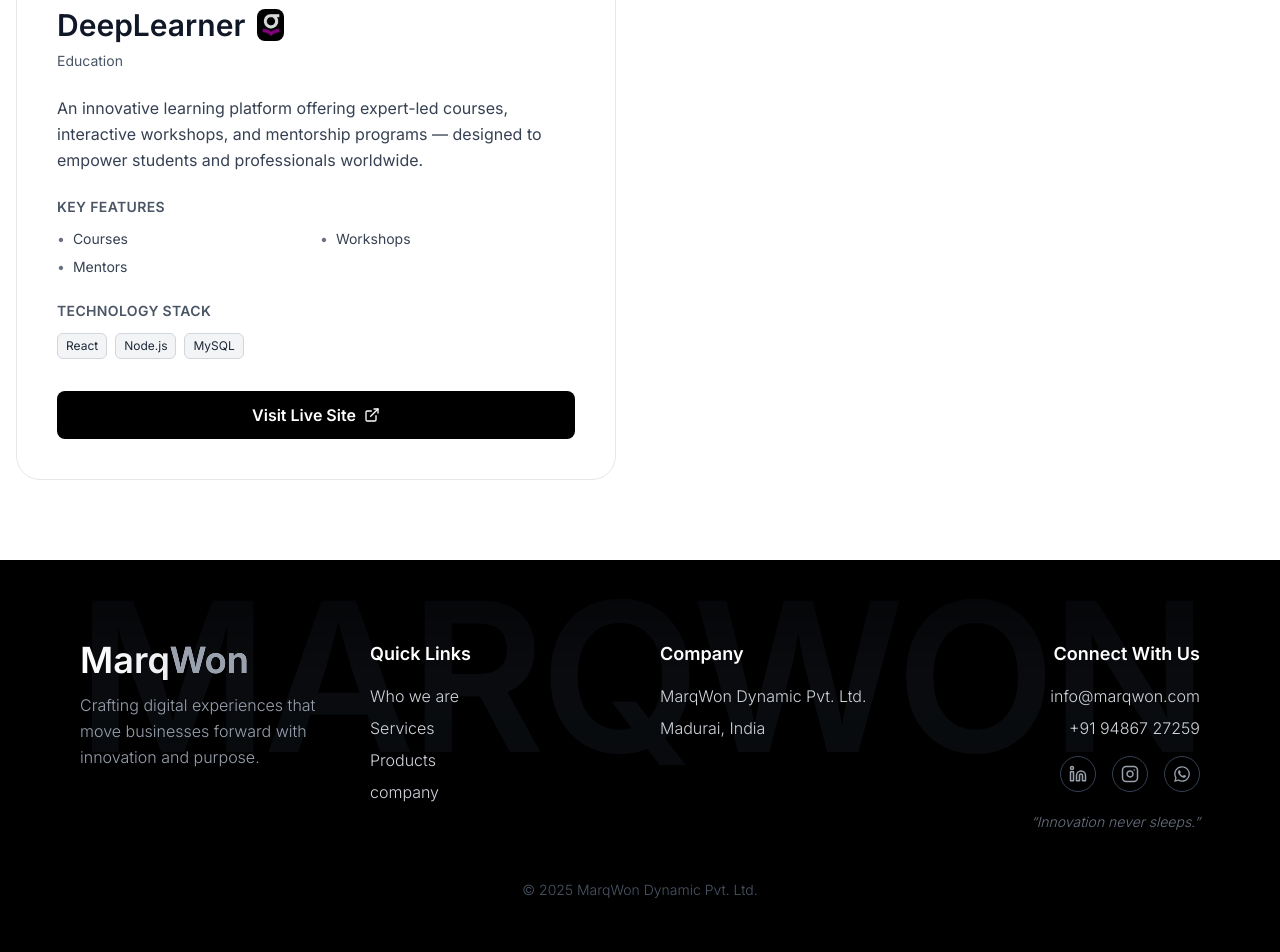
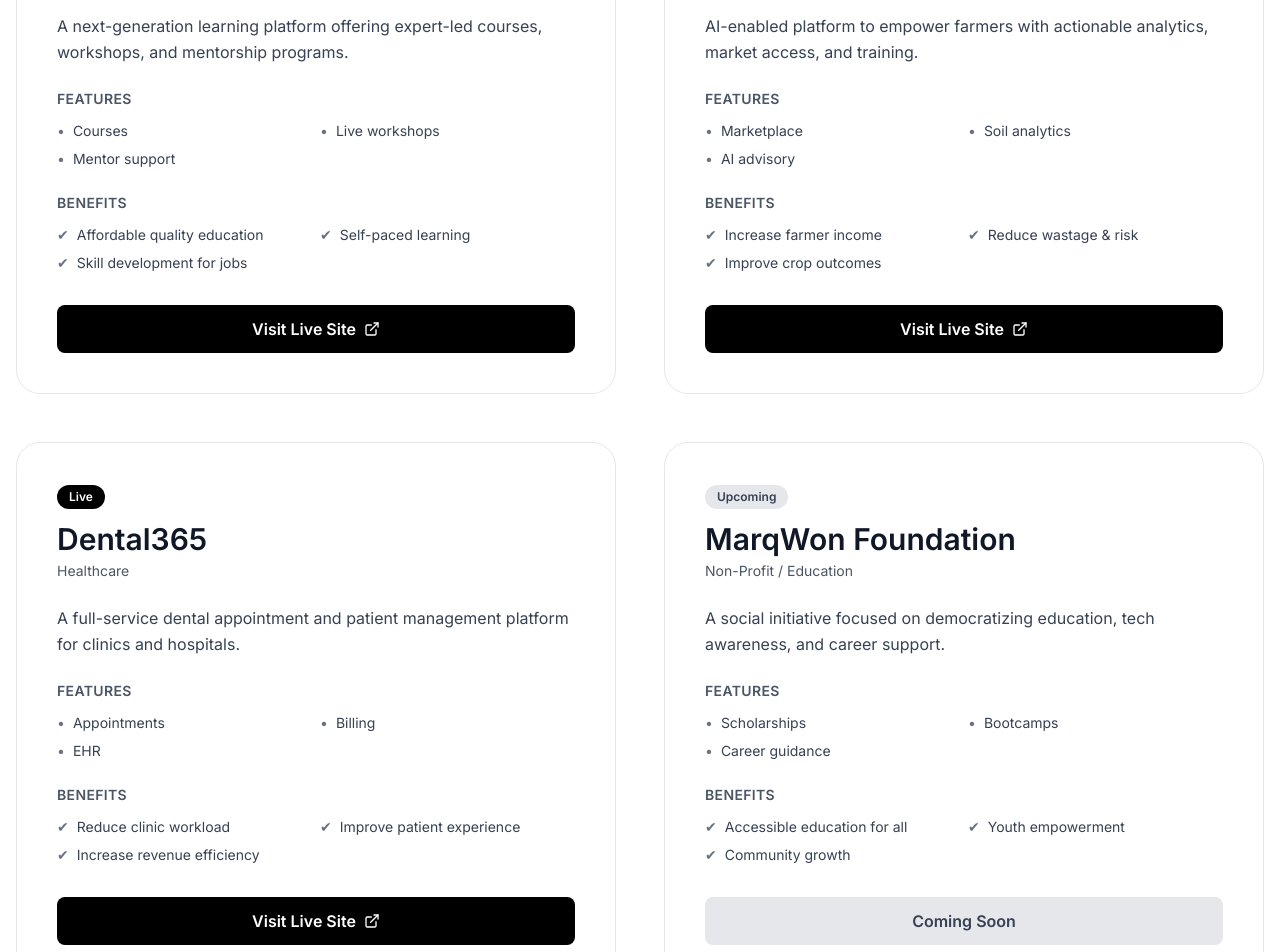
Before and after one commit to divi1127/MarqWon, a React (Vite) app: page /products in a window 1280 px wide. Shown: the part 1580-2532 px from the top of the page. Before the commit the page ends 2492 px from the top, so only its background shows below. Built offline with nearby package versions, Linux system fonts and the light colour scheme; what react-head would draw is missing.

Commit message:
first commit

```diff
--- a/src/sections/Products.jsx
+++ b/src/sections/Products.jsx
@@ -3,8 +3,6 @@
 import { Link } from "react-router-dom";
 import deeplearnerLogo from "../assets/deep.jpg";
 import TrustedBy from "../components/TrustedBy";
-// ❌ REMOVED: import parallaxBanner from "../assets/image_cd4380.jpg";
-// We will use a direct URL instead
 
 const fadeInUp = {
   hidden: { opacity: 0, y: 40 },
@@ -15,14 +13,12 @@
   }),
 };
 
-// 🌐 DIRECT IMAGE URL FOR PARALLAX BANNER 🌐
-const AI_BANNER_URL = "https://i.pinimg.com/1200x/c4/e4/fa/c4e4fab939ab349fa4cd836b4b98e637.jpg";
+// PARALLAX BANNER
+const AI_BANNER_URL =
+  "https://i.pinimg.com/1200x/c4/e4/fa/c4e4fab939ab349fa4cd836b4b98e637.jpg";
 
 const Products = () => {
   const { scrollYProgress } = useScroll();
-
-  // Calculate the y position offset based on scroll progress (0 to 1)
-  // This transforms scroll progress into an output range of movement (e.g., -100px to 100px)
   const yImage = useTransform(scrollYProgress, [0, 1], [-100, 100]);
 
   const products = [
@@ -31,22 +27,82 @@
       status: "Live",
       category: "Education",
       description:
-        "An innovative learning platform offering expert-led courses, interactive workshops, and mentorship programs — designed to empower students and professionals worldwide.",
-      features: ["Courses", "Workshops", "Mentors"],
-      tech: ["React", "Node.js", "MySQL"],
+        "A next-generation learning platform offering expert-led courses, workshops, and mentorship programs.",
+      features: ["Courses", "Live workshops", "Mentor support"],
+      benefits: [
+        "Affordable quality education",
+        "Self-paced learning",
+        "Skill development for jobs",
+      ],
       link: "https://deeplearner.academy/",
       logo: deeplearnerLogo,
+    },
+
+    {
+      title: "Bhuumi",
+      status: "Live",
+      category: "AgriTech",
+      description:
+        "AI-enabled platform to empower farmers with actionable analytics, market access, and training.",
+      features: ["Marketplace", "Soil analytics", "AI advisory"],
+      benefits: [
+        "Increase farmer income",
+        "Reduce wastage & risk",
+        "Improve crop outcomes",
+      ],
+      link: "https://bhuumi.in/",
+      logo: null,
+    },
+
+    {
+      title: "Dental365",
+      status: "Live",
+      category: "Healthcare",
+      description:
+        "A full-service dental appointment and patient management platform for clinics and hospitals.",
+      features: ["Appointments", "Billing", "EHR"],
+      benefits: [
+        "Reduce clinic workload",
+        "Improve patient experience",
+        "Increase revenue efficiency",
+      ],
+      link: "https://dental365.in/",
+      logo: null,
+    },
+
+    {
+      title: "MarqWon Foundation",
+      status: "Upcoming",
+      category: "Non-Profit / Education",
+      description:
+        "A social initiative focused on democratizing education, tech awareness, and career support.",
+      features: ["Scholarships", "Bootcamps", "Career guidance"],
+      benefits: [
+        "Accessible education for all",
+        "Youth empowerment",
+        "Community growth",
+      ],
+      link: null,
+      logo: null,
     },
   ];
 
   return (
     <div className="min-h-screen bg-white text-black relative overflow-hidden">
-
-      {/* HERO SECTION */}
+      {/* HERO */}
       <section className="pt-32 pb-20 px-4 text-center relative z-20">
-        <motion.div initial="hidden" whileInView="visible" viewport={{ once: true }} custom={0} variants={fadeInUp}>
-
-          <motion.p custom={0} variants={fadeInUp} className="text-sm font-semibold tracking-widest text-gray-600 uppercase mb-4">
+        <motion.div
+          initial="hidden"
+          whileInView="visible"
+          viewport={{ once: true }}
+          custom={0}
+          variants={fadeInUp}
+        >
+          <motion.p
+            custom={0}
+            variants={fadeInUp}
+            className="text-sm font-semibold tracking-widest text-gray-600 uppercase mb-4"
+          >
             PRODUCTS
           </motion.p>
 
@@ -63,7 +119,8 @@
             variants={fadeInUp}
             className="text-xl md:text-2xl text-gray-700 max-w-3xl mx-auto mb-10 leading-relaxed"
           >
-            Leverage our cutting-edge **frontier models** and comprehensive **development tools** to securely architect, build, and deploy reliable **enterprise AI solutions** that maximize efficiency and results.
+            Leverage our cutting-edge frontier models and secure enterprise AI
+            solutions to maximize efficiency and results.
           </motion.p>
 
           <motion.button
@@ -73,47 +130,40 @@
           >
             Request a demo
           </motion.button>
-
         </motion.div>
       </section>
 
-      {/* 🖼️ PARALLAX IMAGE SECTION (NEW) 🖼️ */}
+      {/* PARALLAX */}
       <section className="h-[60vh] overflow-hidden relative z-10">
-        {/* The motion.div uses the calculated 'yImage' style to move slower than the scroll */}
         <motion.div
           style={{ y: yImage }}
-          className="w-full h-[120%] absolute top-[-10%] left-0" // Increased height to cover movement
+          className="w-full h-[120%] absolute top-[-10%] left-0"
         >
           <img
-            src={AI_BANNER_URL} // ⬅️ Source now uses the external URL string
+            src={AI_BANNER_URL}
             alt="Products showcase banner"
             className="w-full h-full object-cover"
           />
-          {/* Optional: Add a dark overlay for better text contrast later */}
+
           <div className="absolute inset-0 bg-black opacity-30"></div>
         </motion.div>
 
-        {/* Optional: Add text over the image */}
-        <div className="absolute inset-0 flex items-center justify-center z-30">
+        {/* Text over image */}
         <div className="absolute inset-0 flex items-center justify-center z-30">
           <h2 className="text-5xl md:text-6xl font-extrabold text-white text-center drop-shadow-lg">
             Building the Next Generation of AI Technology
           </h2>
         </div>
-        </div>
-
       </section>
 
+      {/* BRAND TRUST SECTION */}
       <div>
-
         <TrustedBy />
       </div>
-      {/* ------------------------------------ */}
 
       {/* PRODUCT GRID */}
       <section className="py-20 relative z-10 bg-white">
         <div className="container mx-auto px-4 grid grid-cols-1 lg:grid-cols-2 gap-12">
-
           {products.map((product, index) => (
             <motion.div
               key={product.title}
@@ -137,33 +187,25 @@
                     {product.status}
                   </div>
 
-                  {/* LOGO AND TITLE */}
-                  <div className="flex items-center mb-2">
-                    <h3 className="text-3xl font-semibold text-gray-900 mr-3">
+                  <h3 className="text-3xl font-semibold text-gray-900 mb-1">
                     {product.title}
                   </h3>
-
-                    {product.logo && (
-                      <img
-                        src={product.logo}
-                        alt={`${product.title} logo`}
-                        className="h-8 w-auto object-contain rounded-lg"
-                      />
-                    )}
-                  </div>
 
                   <p className="text-sm text-gray-600">{product.category}</p>
                 </div>
               </div>
 
               {/* DESCRIPTION */}
-              <p className="text-gray-700 mb-6 leading-relaxed">{product.description}</p>
+              <p className="text-gray-700 mb-6 leading-relaxed">
+                {product.description}
+              </p>
 
               {/* FEATURES */}
               <div className="mb-6">
                 <h4 className="font-semibold mb-3 text-sm text-gray-600 uppercase tracking-wide">
-                  Key Features
+                  Features
                 </h4>
+
                 <ul className="grid grid-cols-2 gap-2 text-gray-700 text-sm">
                   {product.features.map((f) => (
                     <li key={f} className="flex items-center gap-2">
@@ -173,24 +215,23 @@
                 </ul>
               </div>
 
-              {/* TECH STACK */}
+              {/* BENEFITS */}
               <div className="mb-8">
                 <h4 className="font-semibold mb-3 text-sm text-gray-600 uppercase tracking-wide">
-                  Technology Stack
+                  Benefits
                 </h4>
-                <div className="flex flex-wrap gap-2">
-                  {product.tech.map((t) => (
-                    <span
-                      key={t}
-                      className="px-2 py-1 border border-gray-300 rounded-md text-xs text-gray-800 bg-gray-100"
-                    >
-                      {t}
-                    </span>
+
+                <ul className="grid grid-cols-2 gap-2 text-gray-700 text-sm">
+                  {product.benefits.map((b) => (
+                    <li key={b} className="flex items-center gap-2">
+                      <span className="text-gray-500">✔</span> {b}
+                    </li>
                   ))}
-                </div>
+                </ul>
               </div>
 
-              {/* VISIT LIVE BUTTON */}
+              {/* BUTTON */}
+              {product.link ? (
                 <a
                   href={product.link}
                   target="_blank"
@@ -200,15 +241,15 @@
                   Visit Live Site
                   <ExternalLink className="w-4 h-4" />
                 </a>
+              ) : (
+                <div className="w-full text-center bg-gray-200 text-gray-700 font-semibold py-3 rounded-lg">
+                  Coming Soon
+                </div>
+              )}
             </motion.div>
           ))}
-
         </div>
       </section>
-
-      {/* The CTA section was removed in the previous prompt, but I'll add a simple spacer to balance the layout if needed. */}
-      {/* <section className="py-20 relative z-10"></section> */}
-
     </div>
   );
 };
```
Lines whose indentation alone changed are shown as unchanged.
